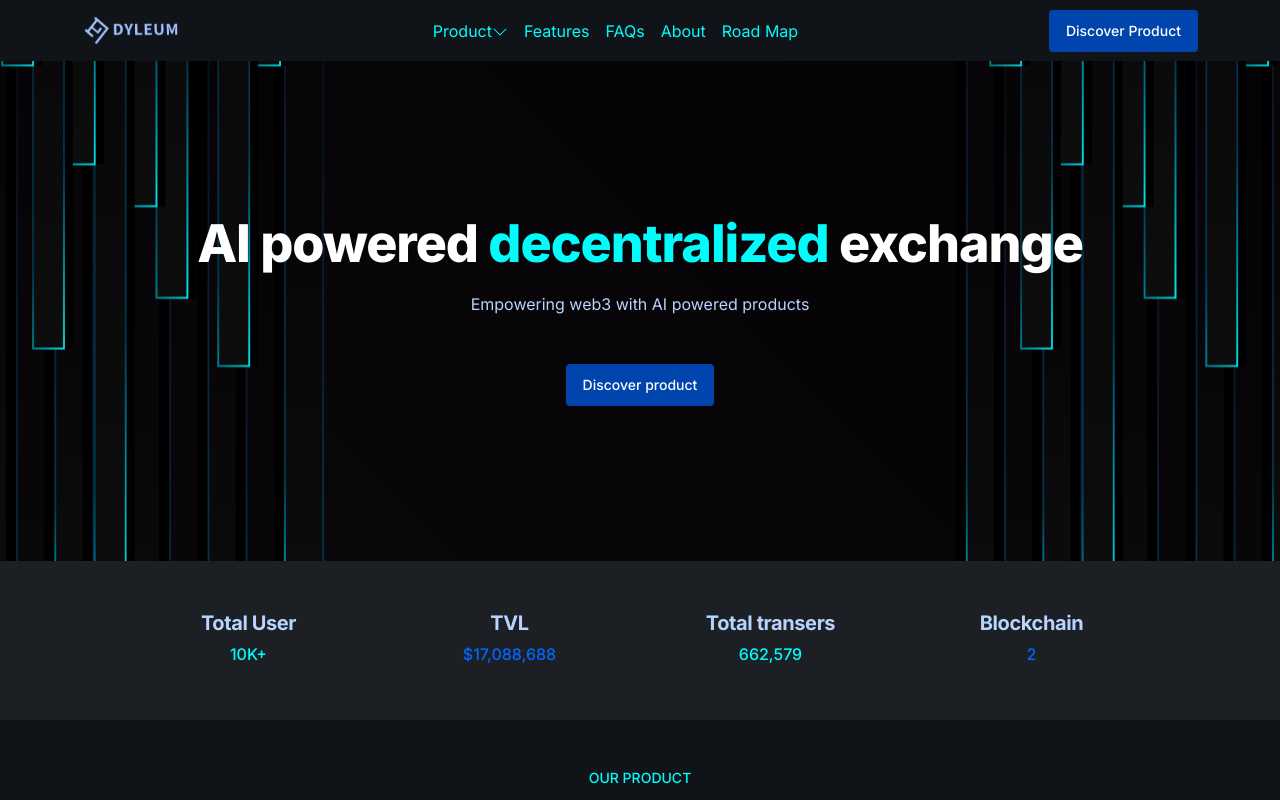
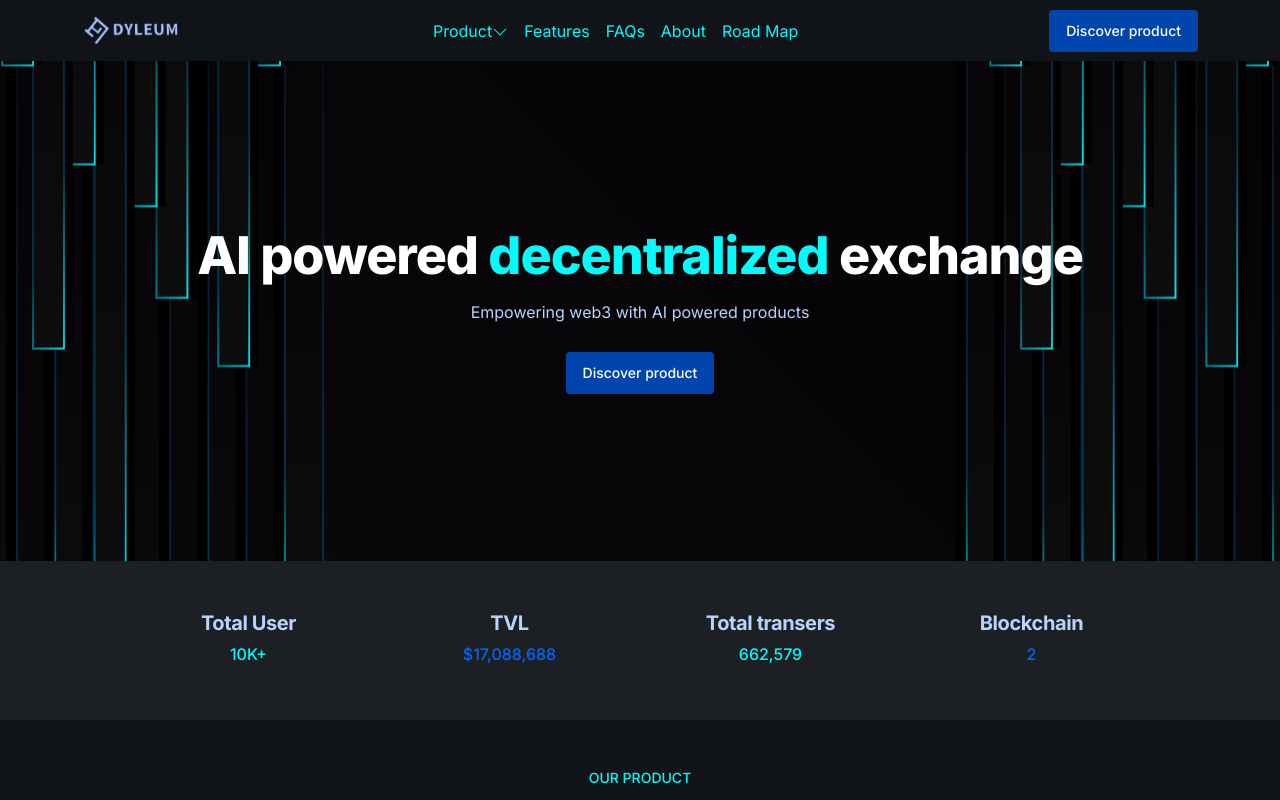
Before and after one commit to Follyb2810/new-dyleum-website, a React (Create React App) app: page / in a window 1280 px wide. Shown: the top 800 px of the page. Built offline with nearby package versions, Linux system fonts and the light colour scheme.

Commit message:
ading changes

```diff
--- a/src/component/pages/Home/Hero.js
+++ b/src/component/pages/Home/Hero.js
@@ -8,9 +8,10 @@ const Hero = () => {
           <div className='col text-center'>
             <div className='text-center'>
               <h2 className='text-center heroContent text-white pb-1'>AI powered <span className='textColor1'>decentralized</span> exchange</h2>
-              <p className='text-center py-2'>Empowering web3 with AI powered products</p>
-              <button className='btn primaryB btnPrimary mx-auto mt-2 mt-md-4'>Discover product</button>
-            </div>
+              <p className='text-center py-1'>Empowering web3 with AI powered products</p>
+              <button className='btn primaryB btnPrimary mx-auto mt-1 mt-md-2'><a href='#product'>Discover product</a></button>
+
+              </div>
           </div>
         </div>
       </div>
--- a/src/component/shared/Header.js
+++ b/src/component/shared/Header.js
@@ -99,10 +99,8 @@ const Header = () => {
             </li>
           </ul>
           <button
-            className="btn primaryB btnPrimary ms-md-auto d-none d-md-block text-nowrap"
-            type="submit"
-          >
-            Discover Product
+            className="btn primaryB btnPrimary ms-md-auto d-none d-md-block text-nowrap">
+               <a href='#product'>Discover product</a>
           </button>
         </div>
       </div>
--- a/src/index.css
+++ b/src/index.css
@@ -116,6 +116,10 @@ font-size: 36px;
 font-weight: 800;
 line-height: 44px;
 letter-spacing: -0.02em;
+}
+a{
+  text-decoration: none;
+  color: #fff;
 }
 /* !btn */
 .btnPrimary{
```
